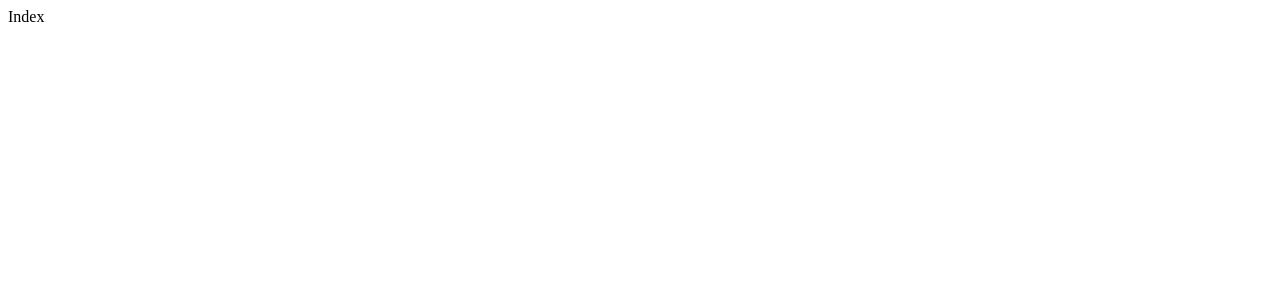
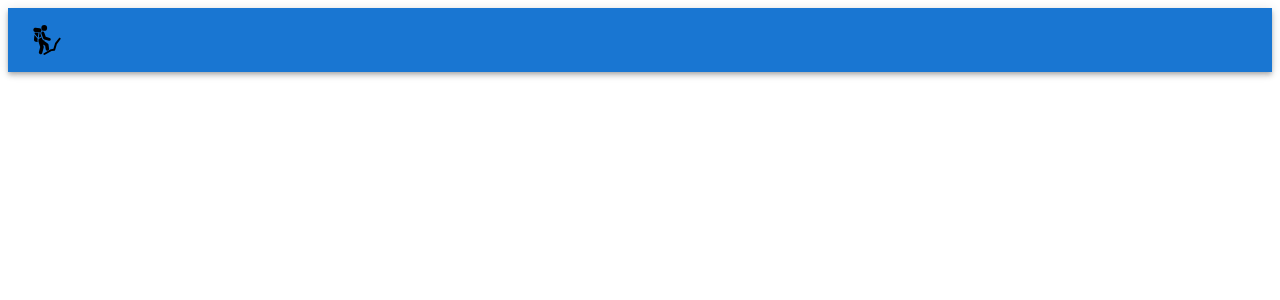
Before and after one commit to chodankarac/wander-trek, a Next.js app: page / in a window 1280 px wide. Shown: the top 300 px of the page. Built offline with nearby package versions, Linux system fonts and the light colour scheme.

Commit message:
Layout setup started;implements issue #2

```diff
--- /dev/null
+++ b/components/Layout/index.tsx
@@ -0,0 +1,12 @@
+import React from "react";
+import AppHeader from "../molecules/Header/AppHeader";
+
+function Layout() {
+  return (
+    <>
+      <AppHeader />
+    </>
+  );
+}
+
+export default Layout;
--- /dev/null
+++ b/components/molecules/Header/AppHeader/index.tsx
@@ -0,0 +1,16 @@
+import { AppBar, Box, Container, IconButton, Toolbar, Typography } from "@mui/material";
+import React from "react";
+import MenuIcon from "@mui/icons-material/Menu";
+import Image from "next/image";
+
+export default function AppHeader() {
+  return (
+    <AppBar position="static">
+      <Container maxWidth="xl">
+        <Toolbar disableGutters>
+          <Image src={"/assets/images/man-in-hike.svg"} width={30} height={30} alt="" />
+        </Toolbar>
+      </Container>
+    </AppBar>
+  );
+}
--- a/package.json
+++ b/package.json
@@ -11,17 +11,20 @@
   "dependencies": {
     "@emotion/react": "^11.11.1",
     "@emotion/styled": "^11.11.0",
+    "@mui/icons-material": "^5.15.0",
     "@mui/material": "^5.14.20",
     "@reduxjs/toolkit": "^2.0.1",
     "@types/node": "20.5.1",
     "@types/react": "18.2.20",
     "@types/react-dom": "18.2.7",
+    "add": "^2.0.6",
     "eslint": "8.47.0",
     "eslint-config-next": "13.4.19",
     "next": "13.4.19",
     "react": "18.2.0",
     "react-dom": "18.2.0",
     "react-redux": "^9.0.3",
-    "typescript": "5.1.6"
+    "typescript": "5.1.6",
+    "yarn": "^1.22.21"
   }
 }
--- a/pages/_app.tsx
+++ b/pages/_app.tsx
@@ -1,6 +1,11 @@
-import '@/styles/globals.css'
-import type { AppProps } from 'next/app'
+import Layout from "@/components/Layout";
+import "@/styles/globals.css";
+import type { AppProps } from "next/app";
 
 export default function App({ Component, pageProps }: AppProps) {
-  return <Component {...pageProps} />
+  return (
+    <Layout {...pageProps}>
+      <Component {...pageProps} />
+    </Layout>
+  );
 }
```
Also changed, not shown: components/atoms/Button/index.tsx (added), public/assets/images/man-in-hike.svg (added), 1 other file (tests, documents, lock files or other folders).
